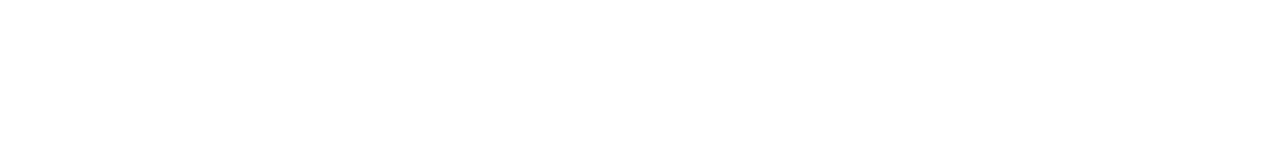
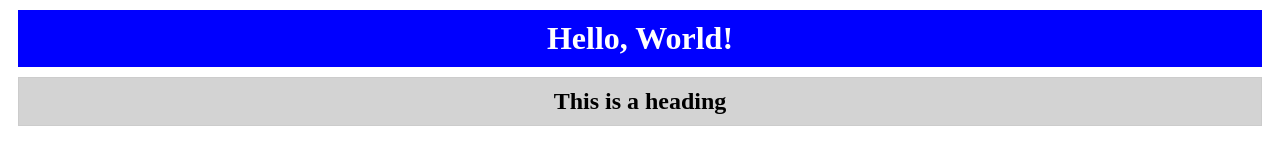
Before and after one commit to Kumadisanayaka/IT-Day03, a plain HTML site: page index.html in a window 1280 px wide. Drawn offline with Linux system fonts and the light colour scheme.

Commit message:
css style practice

```diff
--- a/index.html
+++ b/index.html
@@ -4,8 +4,27 @@
     <meta charset="UTF-8">
     <meta name="viewport" content="width=device-width, initial-scale=1.0">
     <title>Document</title>
+    <style>
+        h1 {
+            background-color: blue;
+            color: white;
+            text-align: center;
+            border: 0cap;
+            padding: 10px;
+            margin: 10px;
+        }
+        h2 {
+            background-color: lightgray;
+            color: black;
+            text-align: center;
+            border: 1px solid #ccc;
+            padding: 10px;
+            margin: 10px;
+        }
+    </style>
 </head>
 <body>
-
+    <h1>Hello, World!</h1>
+    <h2>This is a heading</h2>
 </body>
 </html>
```
